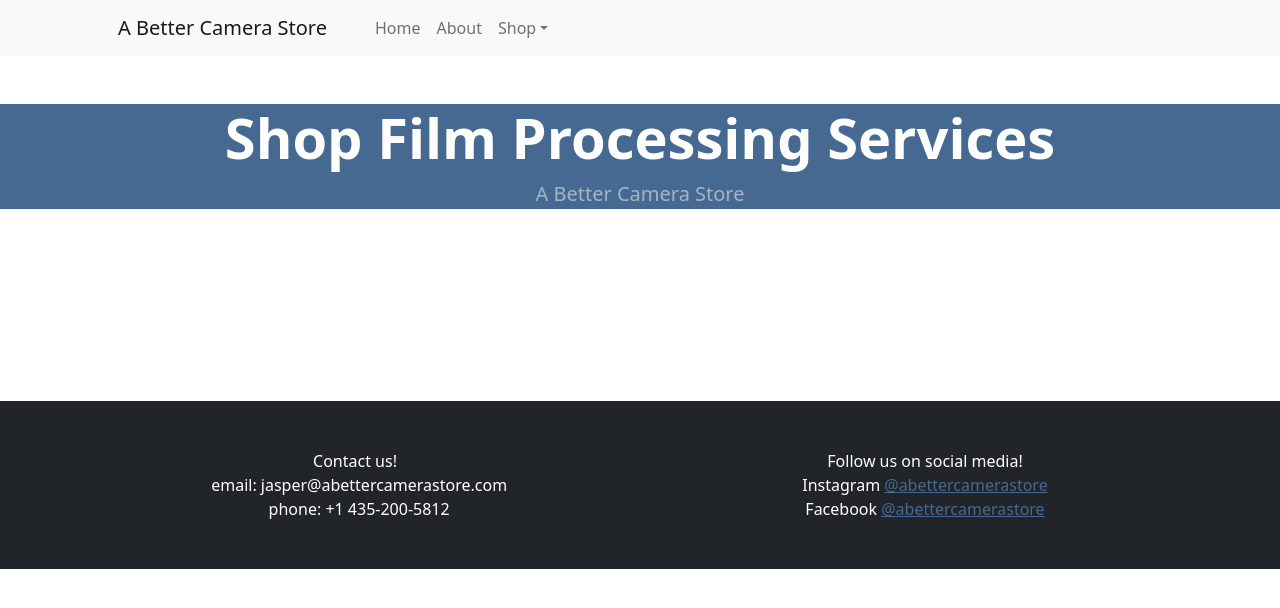
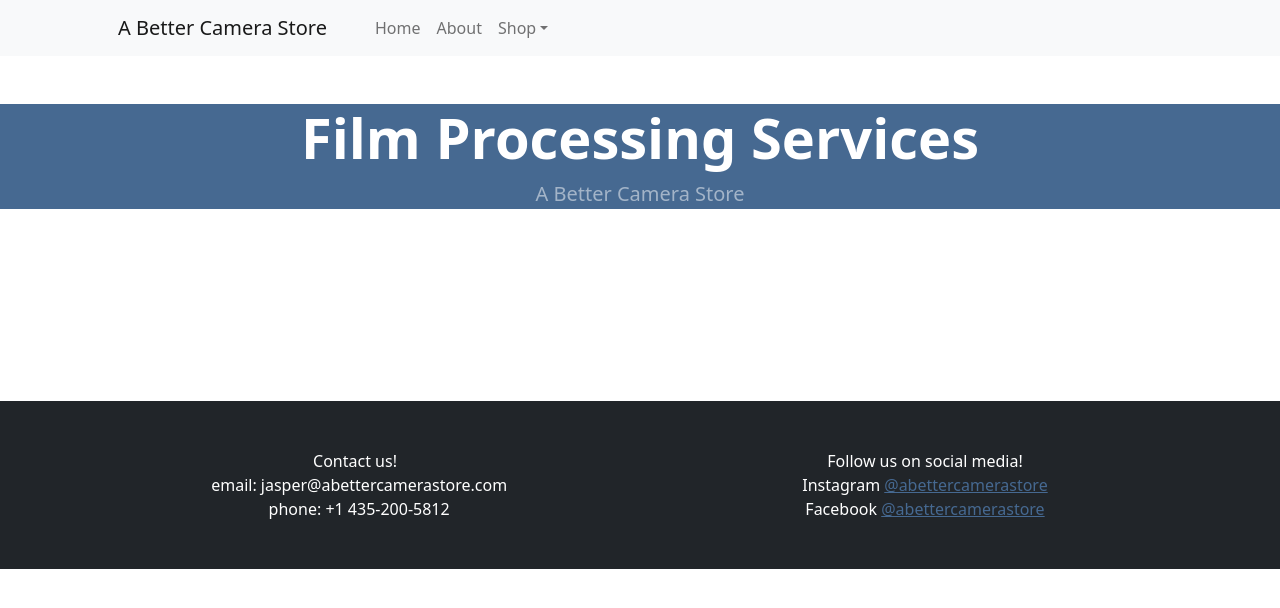
Before and after one commit to Bopellopa/BetterCameraStore, a plain HTML site: page film processing.html in a window 1280 px wide. Drawn offline with nearby package versions, Linux system fonts and the light colour scheme.

Commit message:
link fix

```diff
--- a/film processing.html
+++ b/film processing.html
@@ -75,6 +75,9 @@
                 <li>
                   <a class="dropdown-item" href="new.html">New Arrivals</a>
                 </li>
+                <li>
+                    <a class="dropdown-item" href="film processing.html">Film Processing</a>
+                  </li>
               </ul>
             </li>
           </ul>
@@ -94,7 +97,7 @@
     <header>
       <div class="container px-4 px-lg-5 my-5">
         <div class="text-center text-white">
-          <h1 class="display-4 fw-bolder">Shop Film Processing Services</h1>
+          <h1 class="display-4 fw-bolder">Film Processing Services</h1>
           <p class="lead fw-normal text-white-50 mb-0">A Better Camera Store</p>
         </div>
       </div>
```
